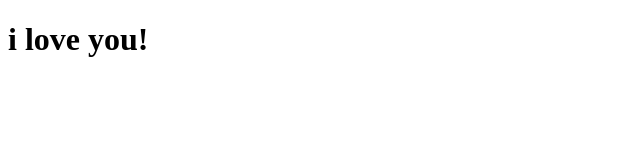
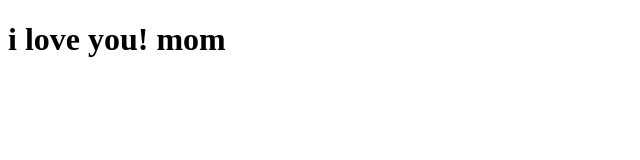
Before and after one commit to ikakkhan/coursera-test, a plain HTML site: page index.html in a window 1280 px wide. Shown: the whole page, without its empty margins (0-640 px from the left). Drawn offline with Linux system fonts and the light colour scheme.

Commit message:
Update index.html
mom

```diff
--- a/index.html
+++ b/index.html
@@ -6,6 +6,6 @@
 	<title>i love you!</title>
 </head>
 <body>
-<h1>i love you!</h1>
+<h1>i love you! mom</h1>
 </body>
 </html>
```
